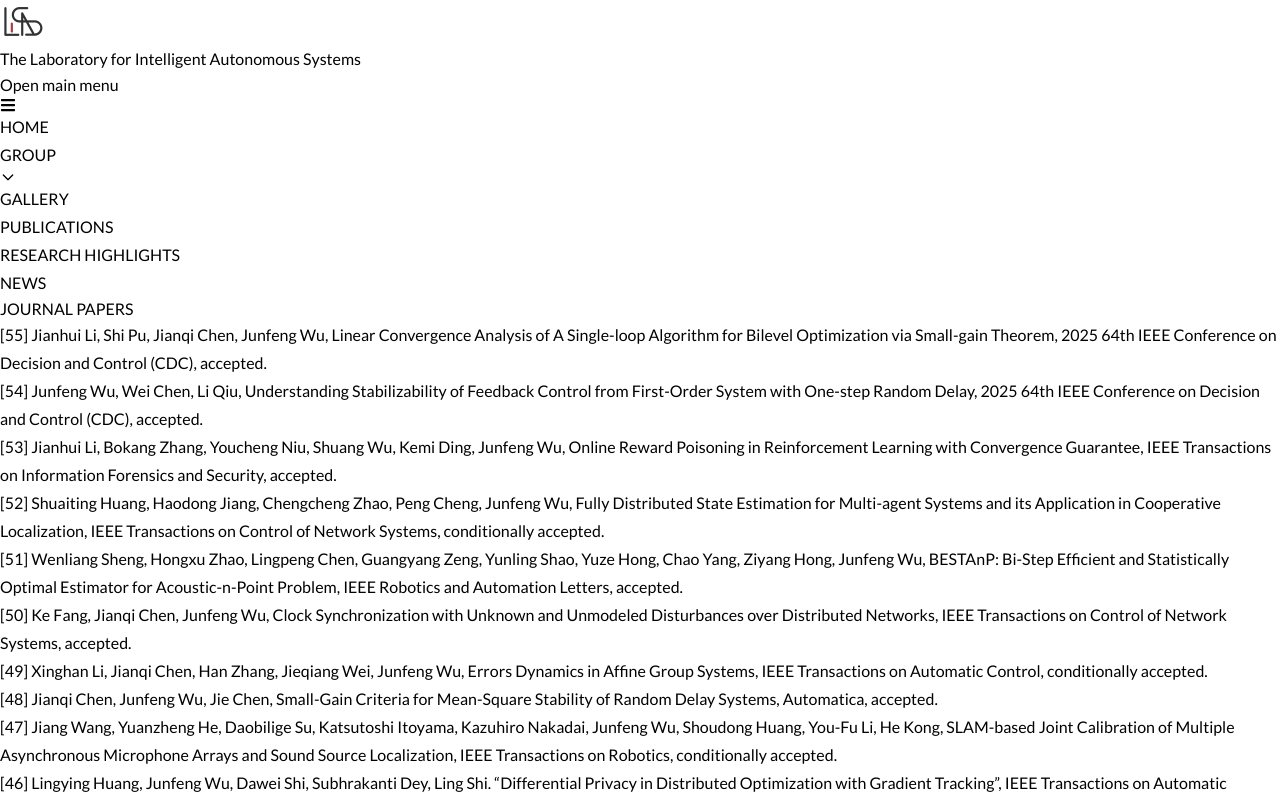
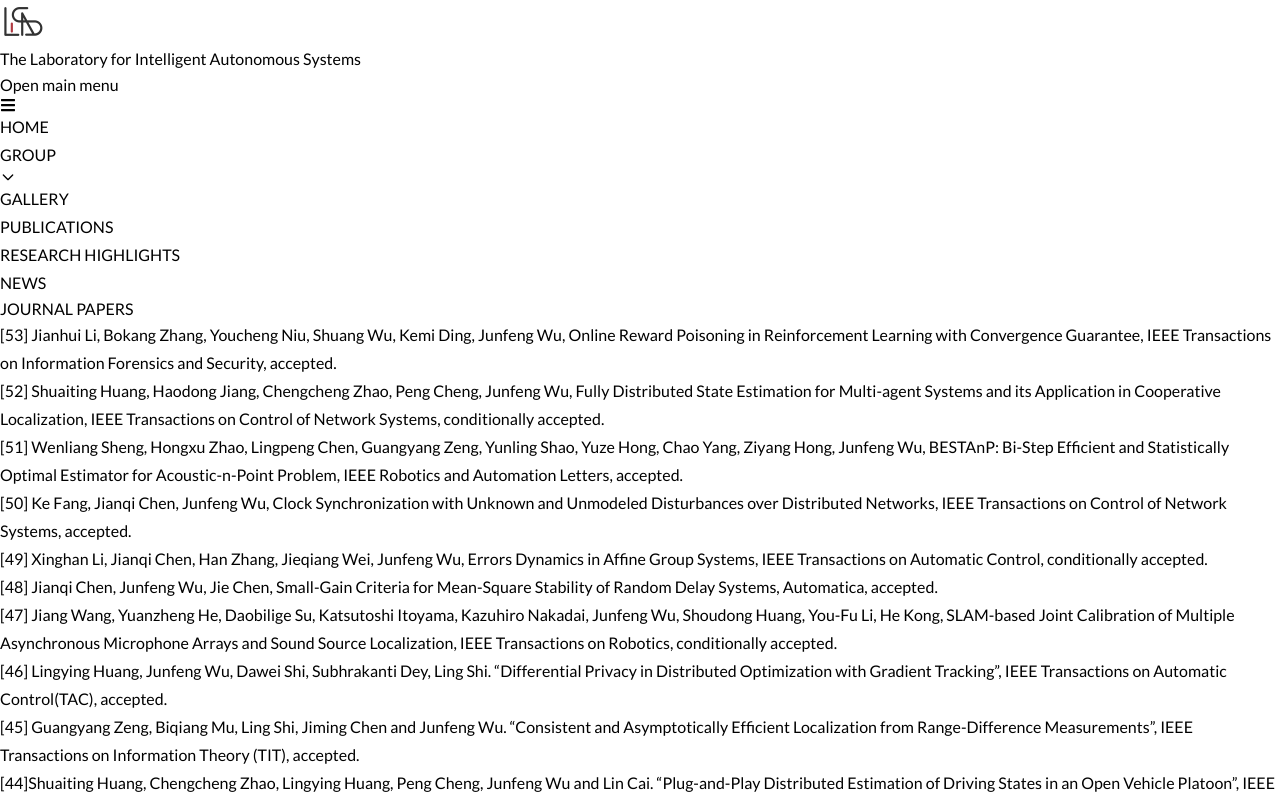
Before and after one commit to LIAS-CUHKSZ/lias-cuhksz.github.io, a Next.js app: page /publications in a window 1280 px wide. Shown: the top 800 px of the page. Built offline with nearby package versions, Linux system fonts and the light colour scheme.

Commit message:
change journal to conference

```diff
--- a/app/publications/page.tsx
+++ b/app/publications/page.tsx
@@ -10,17 +10,6 @@ function Page(): JSX.Element {
       <div className="mx-auto mb-20 max-w-5xl items-start justify-center p-4 md:mt-20">
         <h2 className="mb-4 text-2xl font-semibold">JOURNAL PAPERS</h2>
         <div>
-          <p>
-            [55] Jianhui Li, Shi Pu, Jianqi Chen, Junfeng Wu, Linear Convergence
-            Analysis of A Single-loop Algorithm for Bilevel Optimization via
-            Small-gain Theorem, 2025 64th IEEE Conference on Decision and
-            Control (CDC), accepted.
-          </p>
-          <p>
-            [54] Junfeng Wu, Wei Chen, Li Qiu, Understanding Stabilizability of
-            Feedback Control from First-Order System with One-step Random Delay,
-            2025 64th IEEE Conference on Decision and Control (CDC), accepted.
-          </p>
           <p>
             [53] Jianhui Li, Bokang Zhang, Youcheng Niu, Shuang Wu, Kemi Ding,
             Junfeng Wu, Online Reward Poisoning in Reinforcement Learning with
@@ -335,6 +324,17 @@ function Page(): JSX.Element {
         </h2>
         <div>
           <p>
+            [35] Jianhui Li, Shi Pu, Jianqi Chen, Junfeng Wu, Linear Convergence
+            Analysis of A Single-loop Algorithm for Bilevel Optimization via
+            Small-gain Theorem, 2025 64th IEEE Conference on Decision and
+            Control (CDC), accepted.
+          </p>
+          <p>
+            [34] Junfeng Wu, Wei Chen, Li Qiu, Understanding Stabilizability of
+            Feedback Control from First-Order System with One-step Random Delay,
+            2025 64th IEEE Conference on Decision and Control (CDC), accepted.
+          </p>
+          <p>
             [33] Haoying LI, Qingcheng Zeng, Haoran Li, Yanglin Zhang, Junfeng
             Wu, Distributed Invariant Kalman Filter for Object-level Multi-robot
             Pose SLAM, 2025 IEEE International Conference on Robotics and
```
